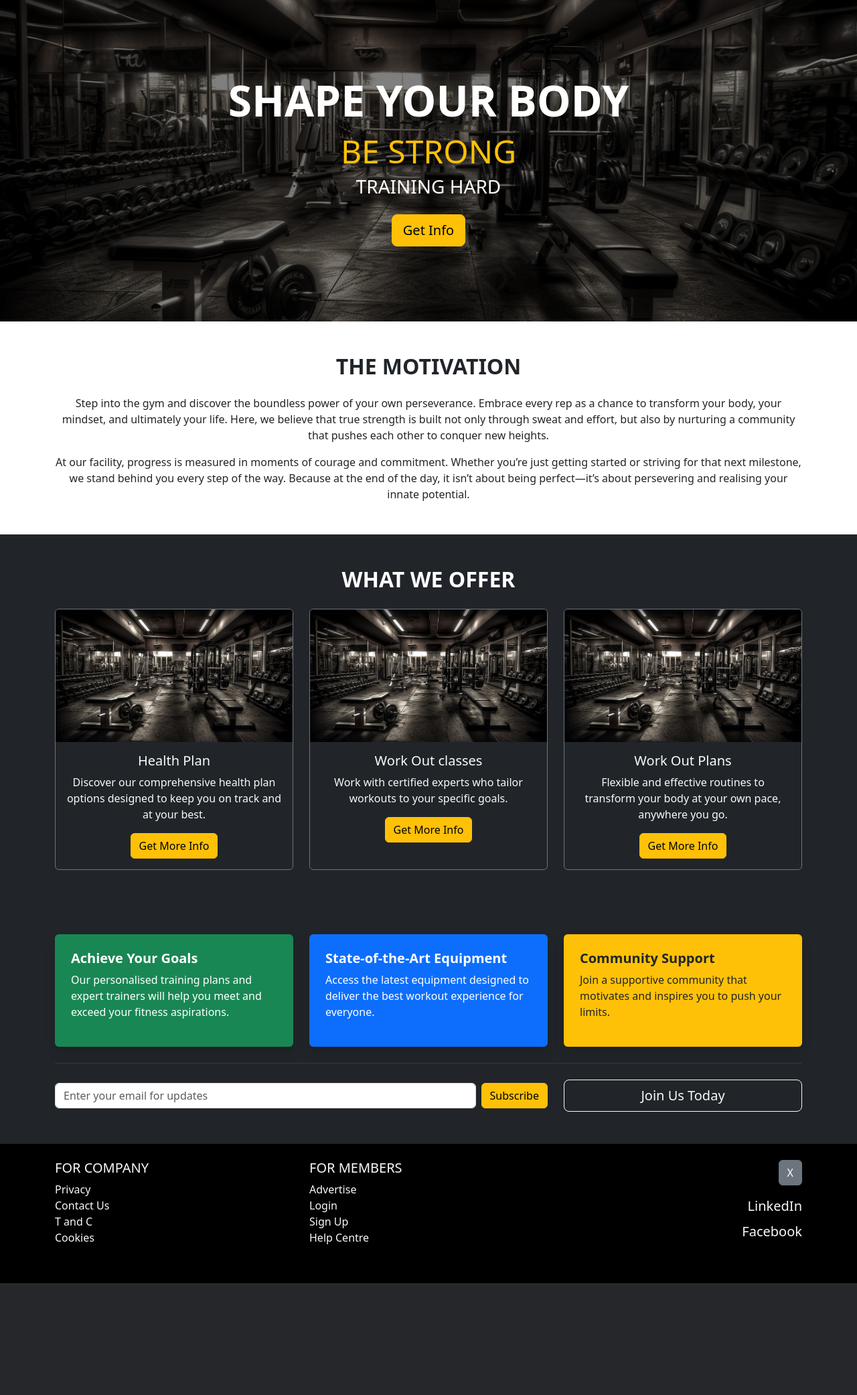
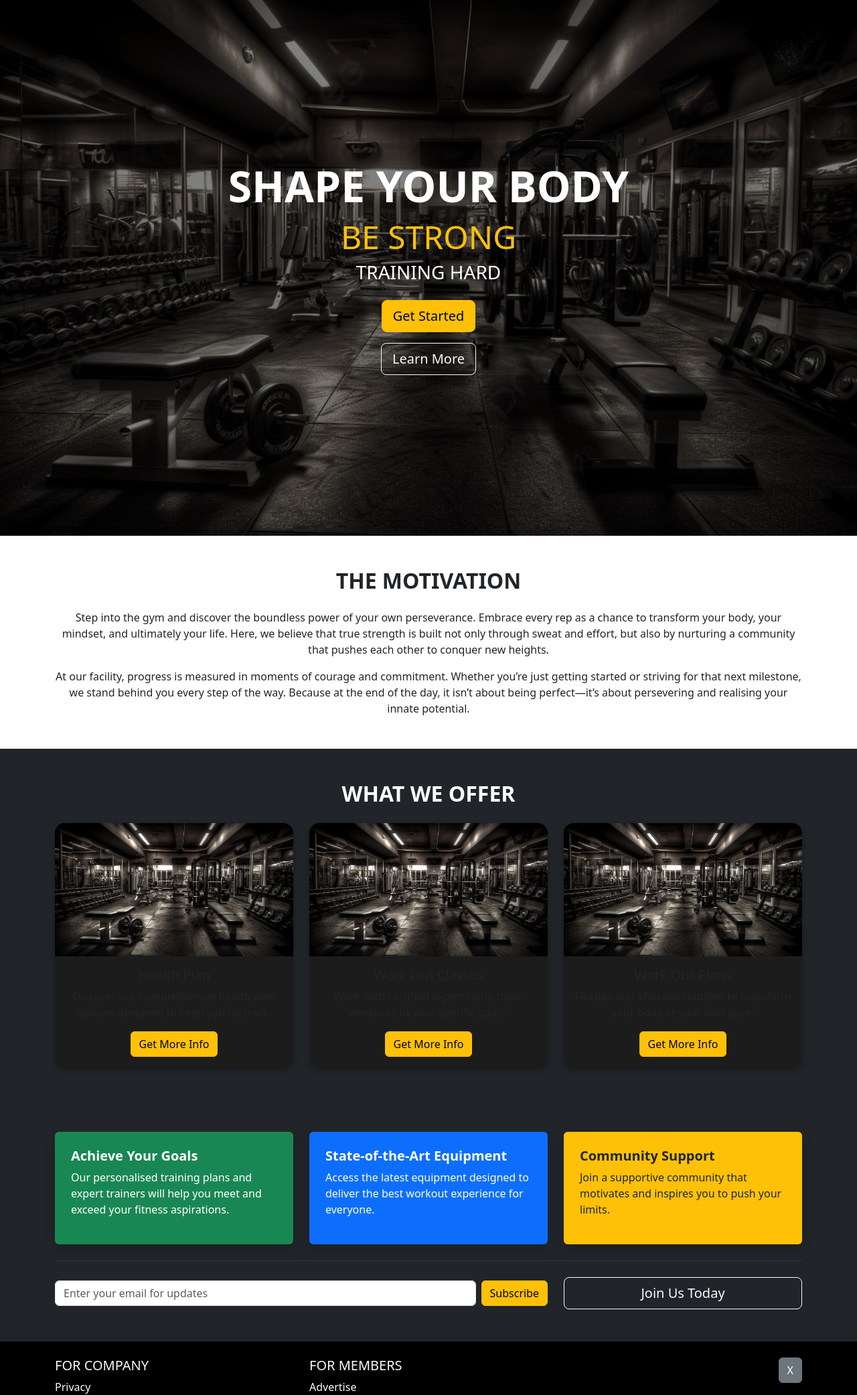
Before and after one commit to b0ssbota/toka3, a Django app: page / in a window 1280 px wide. Shown: the part 66-2149 px from the top of the page at 67% size. Before the commit the page ends 1982 px from the top, so only its background shows below. Run offline with Django 5.2, Linux system fonts and the light colour scheme.

Commit message:
fixed the hero

```diff
--- a/toka/templates/index.html
+++ b/toka/templates/index.html
@@ -3,14 +3,13 @@
 
 {% block content %}
 <!-- Hero Section -->
-<section class="position-relative text-white"
-    style="background: url('{% static 'imgs/gym.jpg' %}') center/cover no-repeat; min-height: 60vh;">
-    <div class="d-flex flex-column align-items-center justify-content-center text-center"
-         style="min-height: 60vh; background-color: rgba(0,0,0,0.5);">
-        <h1 class="display-3 fw-bold mt-5">SHAPE YOUR BODY</h1>
+<section class="position-relative text-white" style="background: url('{% static 'imgs/gym.jpg' %}') center/cover no-repeat; min-height: 100vh;">
+    <div class="d-flex flex-column align-items-center justify-content-center text-center" style="min-height: 100vh; background-color: rgba(0,0,0,0.5);">
+        <h1 class="display-3 fw-bold">SHAPE YOUR BODY</h1>
         <h2 class="display-5 text-warning">BE STRONG</h2>
         <h3 class="mb-4">TRAINING HARD</h3>
-        <a href="{% url 'home' %}" class="btn btn-warning btn-lg mb-5">Get Info</a>
+        <a href="{% url 'signup' %}" class="btn btn-warning btn-lg mb-3">Get Started</a>
+        <a href="{% url 'home' %}" class="btn btn-outline-light btn-lg">Learn More</a>
     </div>
 </section>
 
@@ -34,61 +33,46 @@
         </p>
     </div>
 </section>
+
 <!-- What We Offer Section -->
-
 <section class="py-5 bg-dark text-white text-center">
     <div class="container">
         <h2 class="fw-bold mb-4">WHAT WE OFFER</h2>
         <div class="row g-4">
-            <!-- Card 1 -->
+            <!-- Card 1: Health Plan -->
             <div class="col-md-4">
-                <div class="card bg-dark text-light h-100 border border-secondary">
-                    <img
-                        src="{% static 'imgs/gym.jpg' %}"
-                        class="card-img-top"
-                        alt="Health Plan"
-                    >
+                <div class="card modern-card h-100 border-0" style="background-color: #1C1C1C; border-radius: 15px; overflow: hidden; box-shadow: 0 4px 10px rgba(0,0,0,0.3); transition: transform 0.3s ease;">
+                    <img src="{% static 'imgs/gym.jpg' %}" class="card-img-top" alt="Health Plan">
                     <div class="card-body">
                         <h5 class="card-title">Health Plan</h5>
                         <p class="card-text">
-                            Discover our comprehensive health plan
-                            options designed to keep you on track and at your best.
+                            Discover our comprehensive health plan options designed to keep you on track.
                         </p>
                         <a href="{% url 'healthplan_list' %}" class="btn btn-warning">Get More Info</a>
                     </div>
                 </div>
             </div>
-            <!-- Card 2 -->
+            <!-- Card 2: Work Out Classes -->
             <div class="col-md-4">
-                <div class="card bg-dark text-light h-100 border border-secondary">
-                    <img
-                        src="{% static 'imgs/gym.jpg' %}"
-                        class="card-img-top"
-                        alt="Personal Trainer"
-                    >
+                <div class="card modern-card h-100 border-0" style="background-color: #1C1C1C; border-radius: 15px; overflow: hidden; box-shadow: 0 4px 10px rgba(0,0,0,0.3); transition: transform 0.3s ease;">
+                    <img src="{% static 'imgs/gym.jpg' %}" class="card-img-top" alt="Personal Trainer">
                     <div class="card-body">
-                        <h5 class="card-title">Work Out classes</h5>
+                        <h5 class="card-title">Work Out Classes</h5>
                         <p class="card-text">
-                            Work with certified experts
-                            who tailor workouts to your specific goals.
+                            Work with certified experts who tailor workouts to your specific goals.
                         </p>
                         <a href="{% url 'workout_list' %}" class="btn btn-warning">Get More Info</a>
                     </div>
                 </div>
             </div>
-            <!-- Card 3 -->
+            <!-- Card 3: Work Out Plans -->
             <div class="col-md-4">
-                <div class="card bg-dark text-light h-100 border border-secondary">
-                    <img
-                        src="{% static 'imgs/gym.jpg' %}"
-                        class="card-img-top"
-                        alt="Work Out Plans"
-                    >
+                <div class="card modern-card h-100 border-0" style="background-color: #1C1C1C; border-radius: 15px; overflow: hidden; box-shadow: 0 4px 10px rgba(0,0,0,0.3); transition: transform 0.3s ease;">
+                    <img src="{% static 'imgs/gym.jpg' %}" class="card-img-top" alt="Work Out Plans">
                     <div class="card-body">
                         <h5 class="card-title">Work Out Plans</h5>
                         <p class="card-text">
-                            Flexible and effective routines to transform
-                            your body at your own pace, anywhere you go.
+                            Flexible and effective routines to transform your body at your own pace.
                         </p>
                         <a href="{% url 'workoutplan_list' %}" class="btn btn-warning">Get More Info</a>
                     </div>
@@ -104,21 +88,21 @@
         <div class="row justify-content-center">
             <!-- Reason to Join Box 1 -->
             <div class="col-md-4">
-                <div class="p-4 bg-success text-white rounded shadow">
+                <div class="p-4 bg-success text-white rounded shadow modern-box-hover">
                     <h5 class="fw-bold">Achieve Your Goals</h5>
                     <p>Our personalised training plans and expert trainers will help you meet and exceed your fitness aspirations.</p>
                 </div>
             </div>
             <!-- Reason to Join Box 2 -->
             <div class="col-md-4">
-                <div class="p-4 bg-primary text-white rounded shadow">
+                <div class="p-4 bg-primary text-white rounded shadow modern-box-hover">
                     <h5 class="fw-bold">State-of-the-Art Equipment</h5>
                     <p>Access the latest equipment designed to deliver the best workout experience for everyone.</p>
                 </div>
             </div>
             <!-- Reason to Join Box 3 -->
             <div class="col-md-4">
-                <div class="p-4 bg-warning text-dark rounded shadow">
+                <div class="p-4 bg-warning text-dark rounded shadow modern-box-hover">
                     <h5 class="fw-bold">Community Support</h5>
                     <p>Join a supportive community that motivates and inspires you to push your limits.</p>
                 </div>
@@ -132,12 +116,7 @@
             <!-- Subscribe Form -->
             <div class="col-md-8">
                 <form class="d-flex">
-                    <input
-                        type="email"
-                        class="form-control me-2"
-                        placeholder="Enter your email for updates"
-                        required
-                    >
+                    <input type="email" class="form-control me-2" placeholder="Enter your email for updates" required>
                     <button class="btn btn-warning" type="submit">Subscribe</button>
                 </form>
             </div>
@@ -148,4 +127,5 @@
         </div>
     </div>
 </section>
+
 {% endblock content %}
```
Also changed, not shown: 1 other file.
